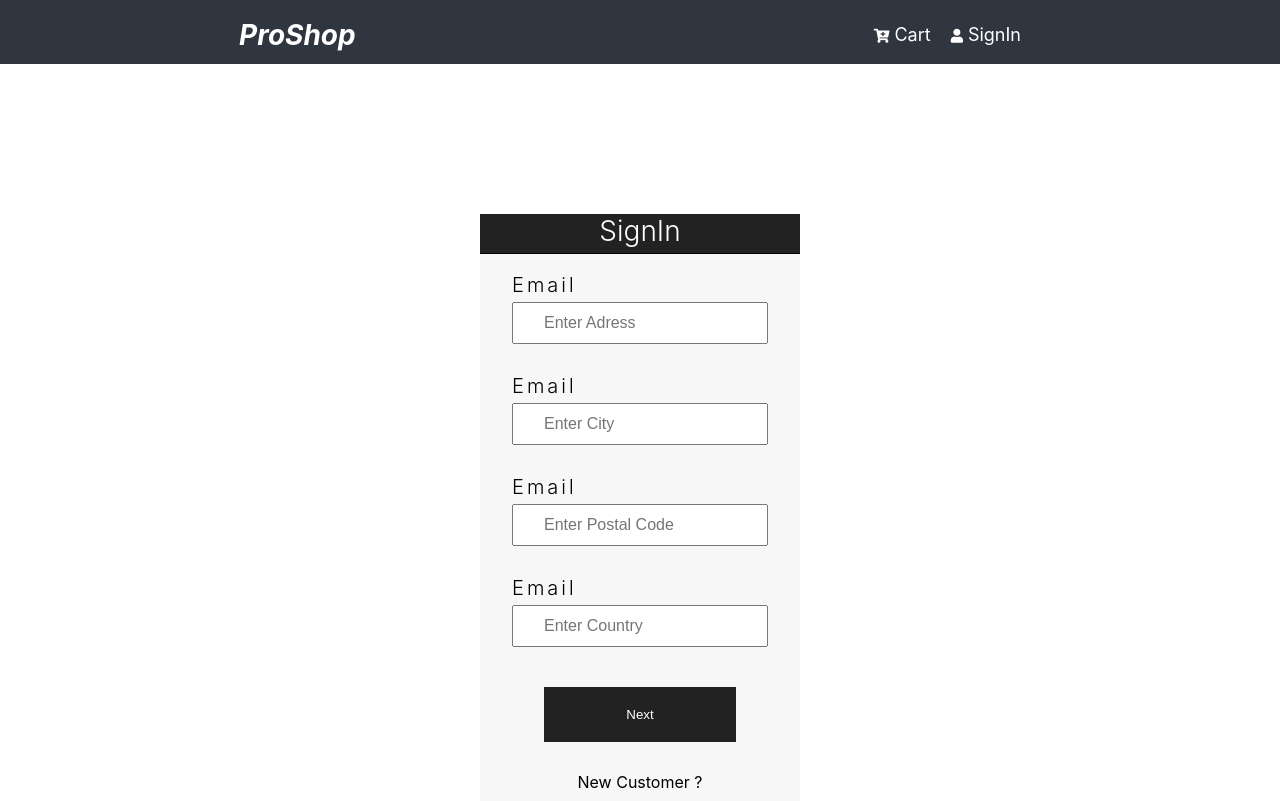
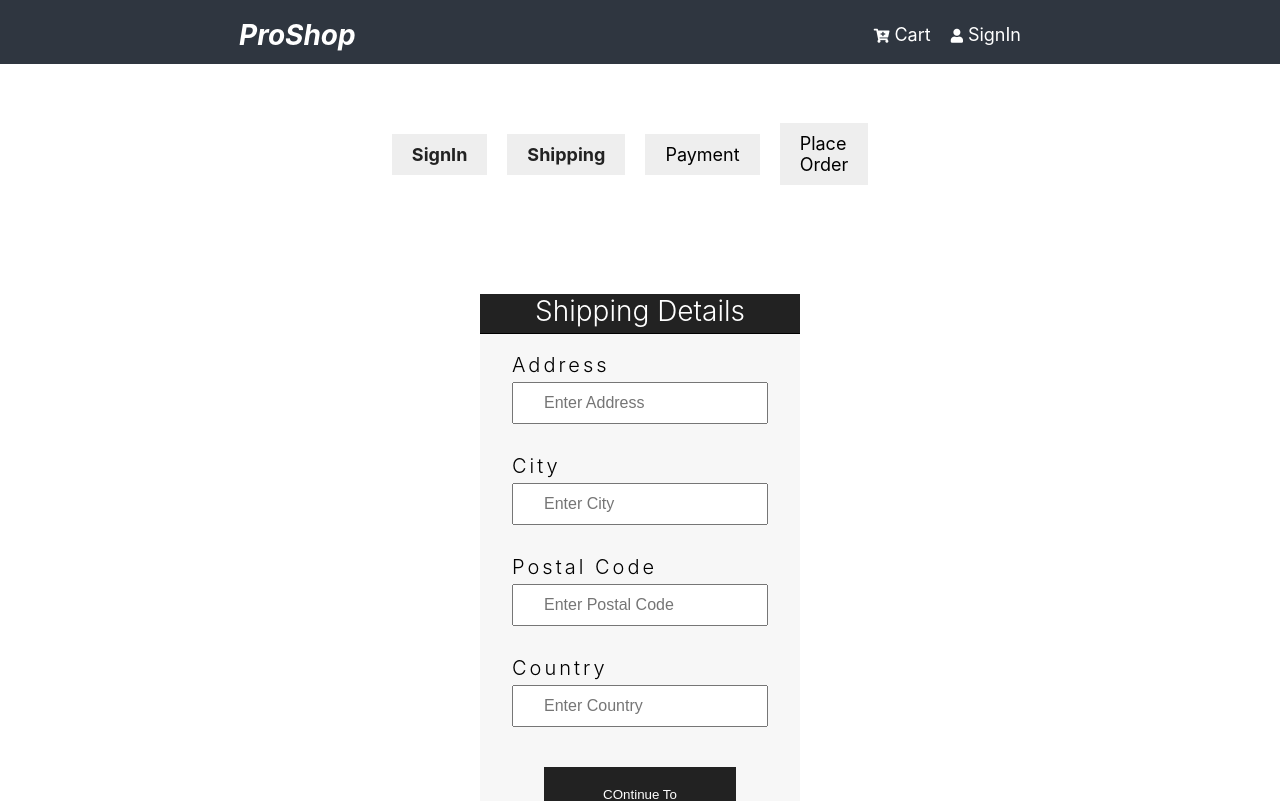
Before and after one commit to hyderly/mern-ecommerce, a React (Create React App) app in the folder frontend/: page /shipping in a window 1280 px wide. Shown: the top 801 px of the page. Built offline with nearby package versions, Linux system fonts and the light colour scheme; the HTML template or start-up script is replaced by a standard one.

Commit message:
shipping screen, saveAddress redux and form stepper

```diff
--- /dev/null
+++ b/frontend/src/components/CheckoutStepper/checkoutStepper.component.js
@@ -0,0 +1,56 @@
+import React from "react";
+import { Link } from "react-router-dom";
+import "./checkoutStepper.styles.css";
+
+const CheckOutStepper = ({ step1, step2, step3, step4 }) => {
+  return (
+    <div className="stepper-box">
+      <div className="stepper-item">
+        {step1 ? (
+          <Link to="/signin" className="stepper-link">
+            SignIn
+          </Link>
+        ) : (
+          <Link to="/signin" className="stepper-link-disable">
+            SignIn
+          </Link>
+        )}
+      </div>
+      <div className="stepper-item">
+        {step2 ? (
+          <Link to="/shipping" className="stepper-link">
+            Shipping
+          </Link>
+        ) : (
+          <Link to="/shipping" className="stepper-link-disable">
+            Shipping
+          </Link>
+        )}
+      </div>
+      <div className="stepper-item">
+        {step3 ? (
+          <Link to="/payment" className="stepper-link">
+            Payment
+          </Link>
+        ) : (
+          <Link to="/payment" className="stepper-link-disable">
+            Payment
+          </Link>
+        )}
+      </div>
+      <div className="stepper-item">
+        {step4 ? (
+          <Link to="/placeorder" className="stepper-link">
+            Place Order
+          </Link>
+        ) : (
+          <Link to="/placeorder" className="stepper-link-disable">
+            Place Order
+          </Link>
+        )}
+      </div>
+    </div>
+  );
+};
+
+export default CheckOutStepper;
--- /dev/null
+++ b/frontend/src/components/CheckoutStepper/checkoutStepper.styles.css
@@ -0,0 +1,25 @@
+.stepper-box {
+  height: 80px;
+  width: 30vw;
+  margin: 0 auto;
+  display: flex;
+  align-items: center;
+  justify-content: center;
+}
+
+.stepper-item {
+  font-size: 18px;
+  margin-right: 20px !important;
+  background-color: #eee;
+  padding: 10px 20px;
+}
+
+.stepper-link {
+  color: #222;
+  font-weight: bold;
+  background-color: ;
+}
+
+.stepper-link-disable {
+  color: #000;
+}
--- a/frontend/src/pages/Register/register.component.js
+++ b/frontend/src/pages/Register/register.component.js
@@ -17,7 +17,7 @@ const RegisterPage = ({ location, history }) => {
   const redirect = location.search ? location.search.split("=")[1] : "/";
 
   const dispatch = useDispatch();
-  const userRegister = useSelector(state => state.userLogin);
+  const userRegister = useSelector(state => state.userRegister);
   const { loading, error, userInfo } = userRegister;
 
   useEffect(() => {
--- a/frontend/src/pages/Shipping/shipping.component.js
+++ b/frontend/src/pages/Shipping/shipping.component.js
@@ -1,27 +1,43 @@
 import React, { useState } from "react";
 import { useDispatch, useSelector } from "react-redux";
 
-const ShippingPage = () => {
-  const [address, setAddress] = useState("");
-  const [city, setCity] = useState("");
-  const [postalCode, setPostalCode] = useState("");
-  const [country, setCountry] = useState("");
+import CheckOutStepper from "../../components/CheckoutStepper/checkoutStepper.component";
+
+import { saveShippingAddress } from "../../redux/cart/cart.actions";
+
+const ShippingPage = ({ history }) => {
+  const { shippingAddress } = useSelector(state => state.cart);
+
+  const [address, setAddress] = useState(shippingAddress.address);
+  const [city, setCity] = useState(shippingAddress.city);
+  const [postalCode, setPostalCode] = useState(shippingAddress.postalCode);
+  const [country, setCountry] = useState(shippingAddress.country);
+
+  const dispatch = useDispatch();
+
+  const submitHandler = e => {
+    e.preventDefault();
+    dispatch(saveShippingAddress({ address, city, postalCode, country }));
+    history.push("/payment");
+  };
 
   return (
-    <form className="form">
-      <h1 className="form-title">SignIn</h1>
+    <>
+      <CheckOutStepper step1 step2 />
+      <form className="form" onSubmit={submitHandler}>
+        <h1 className="form-title">Shipping Details</h1>
         <div className="form-box">
           <div className="form-group">
-          <label htmlFor="email">Email</label>
+            <label htmlFor="email">Address</label>
             <input
               onChange={e => setAddress(e.target.value)}
               type="text"
               value={address}
-            placeholder="Enter Adress"
+              placeholder="Enter Address"
             />
           </div>
           <div className="form-group">
-          <label htmlFor="email">Email</label>
+            <label htmlFor="email">City</label>
             <input
               onChange={e => setCity(e.target.value)}
               type="text"
@@ -30,7 +46,7 @@ const ShippingPage = () => {
             />
           </div>
           <div className="form-group">
-          <label htmlFor="email">Email</label>
+            <label htmlFor="email">Postal Code</label>
             <input
               onChange={e => setPostalCode(e.target.value)}
               type="text"
@@ -39,7 +55,7 @@ const ShippingPage = () => {
             />
           </div>
           <div className="form-group">
-          <label htmlFor="email">Email</label>
+            <label htmlFor="email">Country</label>
             <input
               onChange={e => setCountry(e.target.value)}
               type="text"
@@ -50,13 +66,12 @@ const ShippingPage = () => {
 
           <div className="form-group">
             <button type="submit" className="form-btn">
-            Next
+              COntinue To Payments
             </button>
           </div>
-
-        <div className="form-text">New Customer ?</div>
         </div>
       </form>
+    </>
   );
 };
 
--- a/frontend/src/redux/cart/cart.actions.js
+++ b/frontend/src/redux/cart/cart.actions.js
@@ -16,6 +16,7 @@ export const addToCart = (id, qty) => async (dispatch, getState) => {
     },
   });
 
+  // data = getState().cart.cartItems
   localStorage.setItem("cartItems", JSON.stringify(getState().cart.cartItems));
 };
 
@@ -27,3 +28,12 @@ export const removeFromCart = id => (dispatch, getState) => {
 
   localStorage.setItem("cartItems", JSON.stringify(getState().cart.cartItems));
 };
+
+export const saveShippingAddress = data => dispatch => {
+  dispatch({
+    type: CartActionTypes.CART_SAVE_SHIPPING_ADDRESS,
+    payload: data,
+  });
+
+  localStorage.setItem("shippingAddress", JSON.stringify(data));
+};
--- a/frontend/src/redux/cart/cart.reducer.js
+++ b/frontend/src/redux/cart/cart.reducer.js
@@ -2,6 +2,7 @@ import { CartActionTypes } from "./cart.types";
 
 const INITIAL_STATE = {
   cartItems: [],
+  shippingAddress: {},
 };
 
 export const cartReducer = (state = INITIAL_STATE, action) => {
@@ -31,6 +32,12 @@ export const cartReducer = (state = INITIAL_STATE, action) => {
         cartItems: state.cartItems.filter(x => x.product !== action.payload),
       };
 
+    case CartActionTypes.CART_SAVE_SHIPPING_ADDRESS:
+      return {
+        ...state,
+        shippingAddress: action.payload,
+      };
+
     default:
       return state;
   }
--- a/frontend/src/redux/cart/cart.types.js
+++ b/frontend/src/redux/cart/cart.types.js
@@ -1,4 +1,5 @@
 export const CartActionTypes = {
   CART_ADD_ITEM: "CART_ADD_ITEM",
   CART_REMOVE_ITEM: "CART_REMOVE_ITEM",
+  CART_SAVE_SHIPPING_ADDRESS: "CART_SAVE_SHIPPING_ADDRESS",
 };
--- a/frontend/src/redux/store.js
+++ b/frontend/src/redux/store.js
@@ -28,6 +28,10 @@ const userInfoFromStorage = localStorage.getItem("userInfo")
   ? JSON.parse(localStorage.getItem("userInfo"))
   : null;
 
+const shippingAddressFromStorage = localStorage.getItem("shippingAddress")
+  ? JSON.parse(localStorage.getItem("shippingAddress"))
+  : {};
+
 const rootReducer = combineReducers({
   productList: productReducer,
   productDetail: productDetailReducer,
@@ -39,7 +43,10 @@ const rootReducer = combineReducers({
 });
 
 const initialState = {
-  cart: { cartItems: cartItemsFromStorage },
+  cart: {
+    cartItems: cartItemsFromStorage,
+    shippingAddress: shippingAddressFromStorage,
+  },
   userLogin: { userInfo: userInfoFromStorage },
 };
 
--- a/frontend/src/redux/user/user.reducer.js
+++ b/frontend/src/redux/user/user.reducer.js
@@ -37,7 +37,7 @@ export const userRegisterReducer = (state = {}, action) => {
     case UserRegisterTypes.USER_REGISTER_SUCCESS:
       return {
         loading: false,
-        payload: action.payload,
+        userInfo: action.payload,
       };
     case UserRegisterTypes.USER_REGISTER_FAIL:
       return {
```
Also changed, not shown: 2 other files (tests, documents, lock files or other folders). Lines whose indentation alone changed are shown as unchanged.
